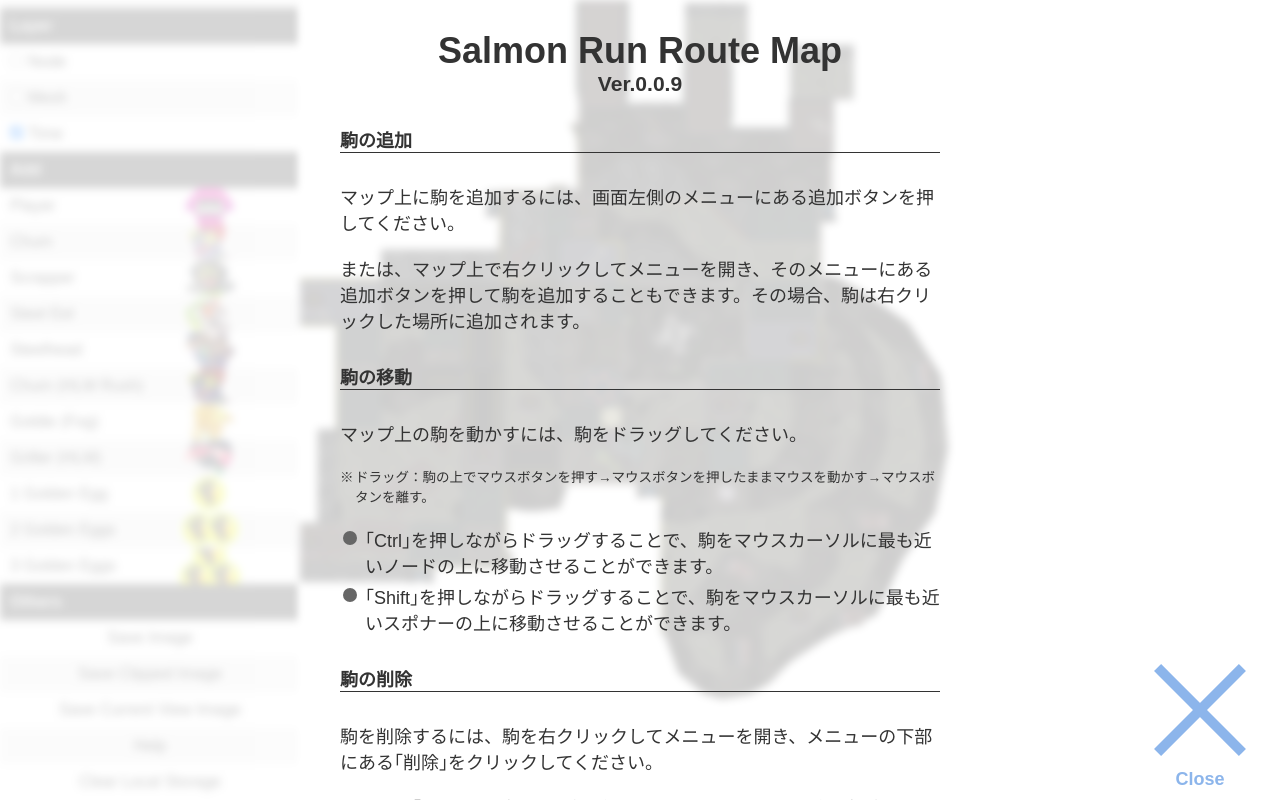
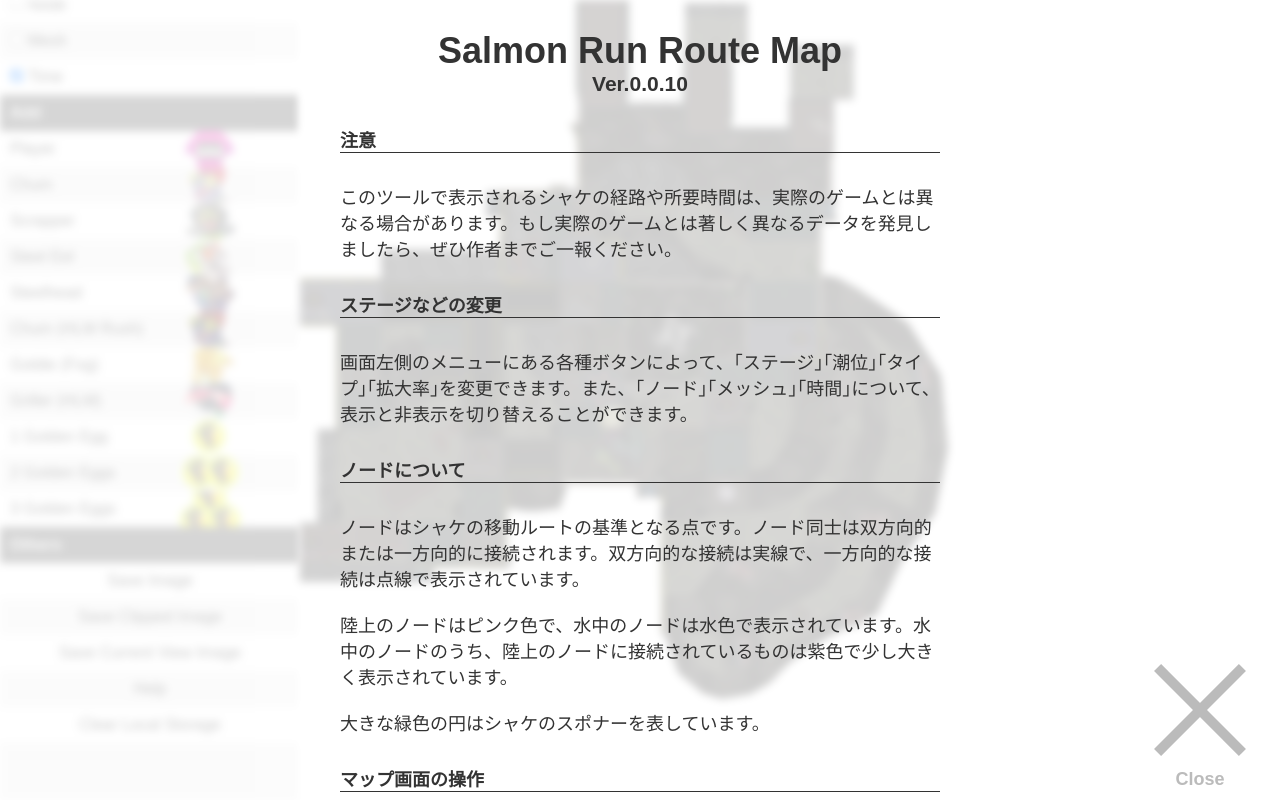
Before and after one commit to GungeeSpla/salmon_route, a plain HTML site: page index.html in a window 1280 px wide. Both pictures are taken after a click on the element "Help". Drawn offline with Linux system fonts and the light colour scheme.

Commit message:
v0.0.10
ヘルプの文章の追加。

```diff
--- a/assets/route.css
+++ b/assets/route.css
@@ -37,6 +37,9 @@ body {
 	white-space: nowrap;
 	overflow-x: hidden;
 	overflow-y: scroll;
+	user-select: none;
+	padding-bottom: 57px;
+	background: #eee;
 }
 	#left h4 {
 		background: #333;
@@ -618,13 +621,10 @@ body {
 	#help #help-close:after {
 		transform: rotate(-45deg);
 	}
-	#help:hover #help-close:after,
-	#help:hover #help-close:before,
 	#help #help-close:hover:after,
 	#help #help-close:hover:before {
 		background: #8cb5eb;
 	}
-	#help:hover #help-close p,
 	#help #help-close:hover p {
 		color: #8cb5eb;
 	}
--- a/index.html
+++ b/index.html
@@ -11,8 +11,8 @@
 	<script src="./assets/lib.js"></script>
 	<script src="./assets/lang.js"></script>
 	-->
-	<script src="./assets/dist.js?ver=0.0.9"></script>
-	<link href="./assets/route.css?ver=0.0.9" rel="stylesheet">
+	<script src="./assets/dist.js?ver=0.0.10"></script>
+	<link href="./assets/route.css?ver=0.0.10" rel="stylesheet">
 	<!-- Twitter Card -->
 	<meta name="twitter:card" content="summary" />
 	<meta name="twitter:site" content="@GungeeSpla" />
@@ -102,10 +102,20 @@
 	<div id="help" style="display: none;">
 		<div id="help-content">
 			<h1 lang_key="title"></h1>
-			<h3>Ver.<span lang_key="version"></span></h3>
+			<h3>Ver.0.0.10</h3>
+			<h4>注意</h4>
+			<p>このツールで表示されるシャケの経路や所要時間は、実際のゲームとは異なる場合があります。もし実際のゲームとは著しく異なるデータを発見しましたら、ぜひ作者までご一報ください。</p>
+			<h4>ステージなどの変更</h4>
+			<p>画面左側のメニューにある各種ボタンによって、｢ステージ｣｢潮位｣｢タイプ｣｢拡大率｣を変更できます。また、｢ノード｣｢メッシュ｣｢時間｣について、表示と非表示を切り替えることができます。</p>
+			<h4>ノードについて</h4>
+			<p>ノードはシャケの移動ルートの基準となる点です。ノード同士は双方向的または一方向的に接続されます。双方向的な接続は実線で、一方向的な接続は点線で表示されています。</p>
+			<p>陸上のノードはピンク色で、水中のノードは水色で表示されています。水中のノードのうち、陸上のノードに接続されているものは紫色で少し大きく表示されています。</p>
+			<p>大きな緑色の円はシャケのスポナーを表しています。</p>
+			<h4>マップ画面の操作</h4>
+			<p>マップ画面の上でドラッグ操作をすることで、マップ画面をスクロールすることができます。また、マップ画面の上でホイール操作をすることで、マップ画面の拡大率を変更することができます。</p>
 			<h4>駒の追加</h4>
 			<p>マップ上に駒を追加するには、画面左側のメニューにある追加ボタンを押してください。</p>
-			<p>または、マップ上で右クリックしてメニューを開き、そのメニューにある追加ボタンを押して駒を追加することもできます。その場合、駒は右クリックした場所に追加されます。</p>
+			<p>また、マップ上で右クリックしてメニューを開き、そのメニューにある追加ボタンを押して駒を追加することもできます。その場合、駒は右クリックした場所に追加されます。</p>
 			<h4>駒の移動</h4>
 			<p>マップ上の駒を動かすには、駒をドラッグしてください。</p>
 			<asterisk>ドラッグ：駒の上でマウスボタンを押す→マウスボタンを押したままマウスを動かす→マウスボタンを離す。</asterisk>
```
